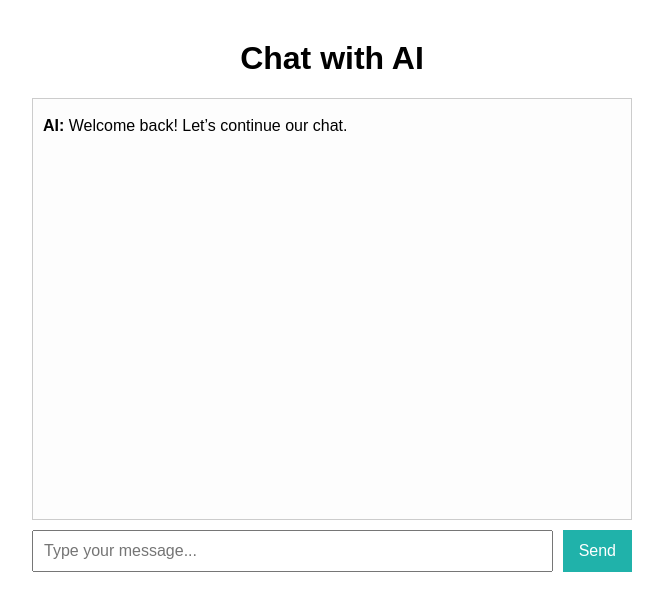
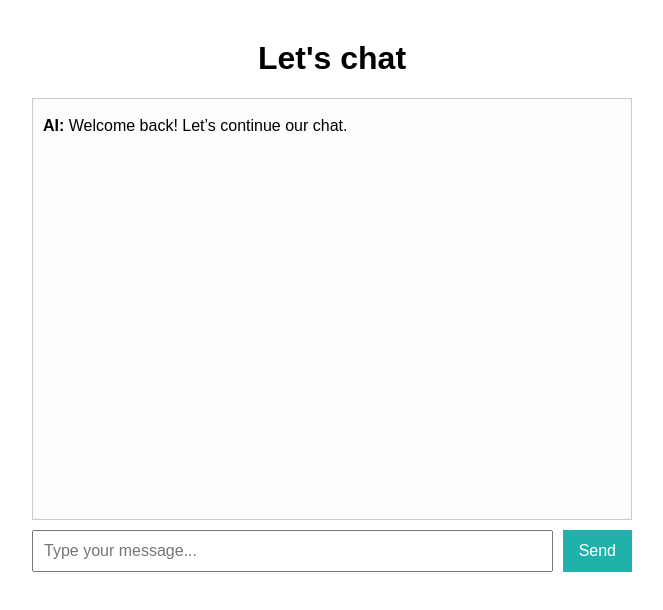
Before and after one commit to Tianshu0217/RomanticChatfr04, a React (Create React App) app: page / in a window 1280 px wide. Shown: the top 610 px of the page, without its empty margins (308-971 px from the left). Built offline with nearby package versions, Linux system fonts and the light colour scheme.

Commit message:
Resolve conflict and continue rebase

```diff
--- a/src/App.js
+++ b/src/App.js
@@ -48,7 +48,7 @@ function App() {
 
   return (
     <div className="App">
-      <h1>Chat with AI</h1>
+      <h1>Let's chat</h1>
       <div className="chat-box" ref={chatBoxRef}>
         {messages.map((msg, idx) => (
           <div key={idx} className={`message ${msg.sender}`}>
```
